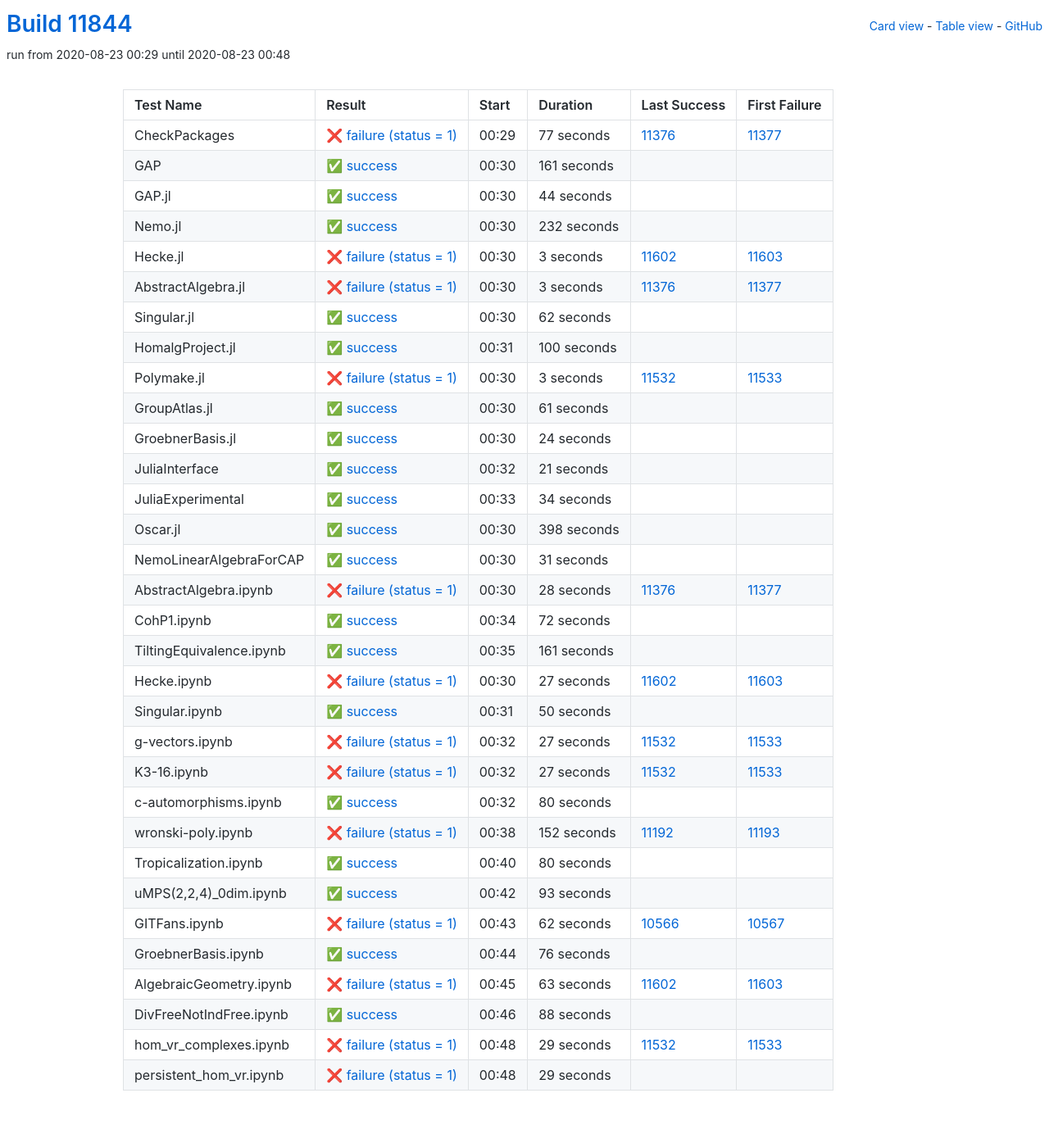
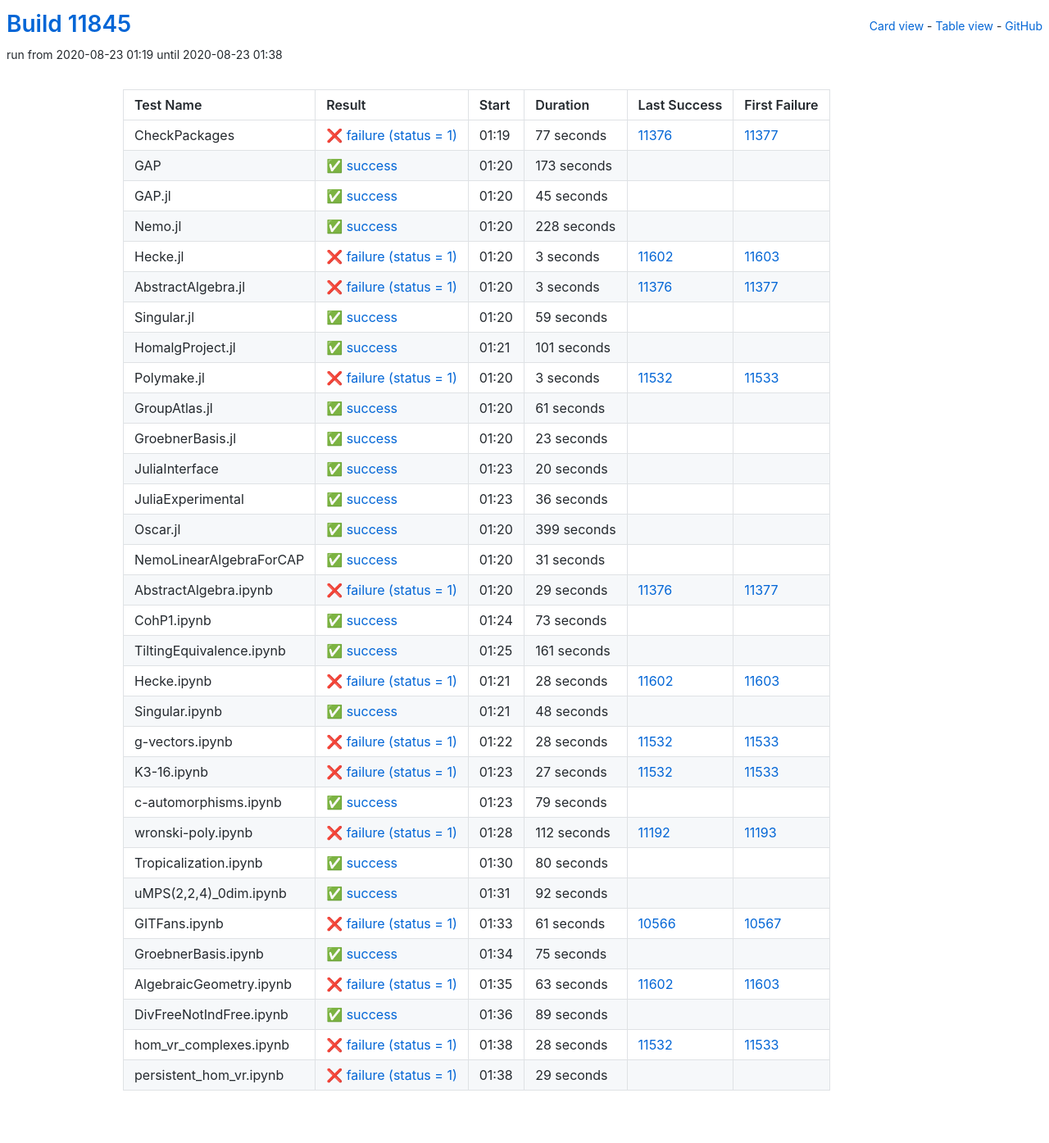
Before and after one commit to oscar-system/oscar-ci-status, a Jekyll site: the page built from table.html, in a window 1280 px wide. Shown: the whole page at 82% size. Built offline with Jekyll 4.4.1, drawn with Linux system fonts in a browser that asks for light colours.

Commit message:
Build #11845

```diff
--- a/_data/ci.yml
+++ b/_data/ci.yml
@@ -1,6 +1,6 @@
 ---
-build: 11844
-build_url: https://oscarci.mathematik.uni-kl.de/job/oscar/11844/
+build: 11845
+build_url: https://oscarci.mathematik.uni-kl.de/job/oscar/11845/
 job: oscar
 organization: oscar-system
 repo: oscar-ci-status
@@ -8,8 +8,8 @@
 tests:
 - name: CheckPackages
   id: checkpackages
-  log: https://oscarci.mathematik.uni-kl.de/job/oscar/11844/artifact/logs/build-11844/CheckPackages.log
-  start: 2020-08-23 00:29
+  log: https://oscarci.mathematik.uni-kl.de/job/oscar/11845/artifact/logs/build-11845/CheckPackages.log
+  start: 2020-08-23 01:19
   success: false
   exitcode: 1
   status: failure
@@ -20,44 +20,44 @@
   first_failure_url: https://oscarci.mathematik.uni-kl.de/job/oscar/11377/
 - name: GAP
   id: gap
-  log: https://oscarci.mathematik.uni-kl.de/job/oscar/11844/artifact/logs/build-11844/GAP.log
-  start: 2020-08-23 00:30
+  log: https://oscarci.mathematik.uni-kl.de/job/oscar/11845/artifact/logs/build-11845/GAP.log
+  start: 2020-08-23 01:20
   success: true
   exitcode: 0
   status: success
-  duration: 161
+  duration: 173
   last_success: false
   last_success_url:
   first_failure: false
   first_failure_url:
 - name: GAP.jl
   id: gap-jl
-  log: https://oscarci.mathematik.uni-kl.de/job/oscar/11844/artifact/logs/build-11844/GAP.jl.log
-  start: 2020-08-23 00:30
+  log: https://oscarci.mathematik.uni-kl.de/job/oscar/11845/artifact/logs/build-11845/GAP.jl.log
+  start: 2020-08-23 01:20
   success: true
   exitcode: 0
   status: success
-  duration: 44
+  duration: 45
   last_success: false
   last_success_url:
   first_failure: false
   first_failure_url:
 - name: Nemo.jl
   id: nemo-jl
-  log: https://oscarci.mathematik.uni-kl.de/job/oscar/11844/artifact/logs/build-11844/Nemo.jl.log
-  start: 2020-08-23 00:30
+  log: https://oscarci.mathematik.uni-kl.de/job/oscar/11845/artifact/logs/build-11845/Nemo.jl.log
+  start: 2020-08-23 01:20
   success: true
   exitcode: 0
   status: success
-  duration: 232
+  duration: 228
   last_success: false
   last_success_url:
   first_failure: false
   first_failure_url:
 - name: Hecke.jl
   id: hecke-jl
-  log: https://oscarci.mathematik.uni-kl.de/job/oscar/11844/artifact/logs/build-11844/Hecke.jl.log
-  start: 2020-08-23 00:30
+  log: https://oscarci.mathematik.uni-kl.de/job/oscar/11845/artifact/logs/build-11845/Hecke.jl.log
+  start: 2020-08-23 01:20
   success: false
   exitcode: 1
   status: failure
@@ -68,8 +68,8 @@
   first_failure_url: https://oscarci.mathematik.uni-kl.de/job/oscar/11603/
 - name: AbstractAlgebra.jl
   id: abstractalgebra-jl
-  log: https://oscarci.mathematik.uni-kl.de/job/oscar/11844/artifact/logs/build-11844/AbstractAlgebra.jl.log
-  start: 2020-08-23 00:30
+  log: https://oscarci.mathematik.uni-kl.de/job/oscar/11845/artifact/logs/build-11845/AbstractAlgebra.jl.log
+  start: 2020-08-23 01:20
   success: false
   exitcode: 1
   status: failure
@@ -80,32 +80,32 @@
   first_failure_url: https://oscarci.mathematik.uni-kl.de/job/oscar/11377/
 - name: Singular.jl
   id: singular-jl
-  log: https://oscarci.mathematik.uni-kl.de/job/oscar/11844/artifact/logs/build-11844/Singular.jl.log
-  start: 2020-08-23 00:30
+  log: https://oscarci.mathematik.uni-kl.de/job/oscar/11845/artifact/logs/build-11845/Singular.jl.log
+  start: 2020-08-23 01:20
   success: true
   exitcode: 0
   status: success
-  duration: 62
+  duration: 59
   last_success: false
   last_success_url:
   first_failure: false
   first_failure_url:
 - name: HomalgProject.jl
   id: homalgproject-jl
-  log: https://oscarci.mathematik.uni-kl.de/job/oscar/11844/artifact/logs/build-11844/HomalgProject.jl.log
-  start: 2020-08-23 00:31
+  log: https://oscarci.mathematik.uni-kl.de/job/oscar/11845/artifact/logs/build-11845/HomalgProject.jl.log
+  start: 2020-08-23 01:21
   success: true
   exitcode: 0
   status: success
-  duration: 100
+  duration: 101
   last_success: false
   last_success_url:
   first_failure: false
   first_failure_url:
 - name: Polymake.jl
   id: polymake-jl
-  log: https://oscarci.mathematik.uni-kl.de/job/oscar/11844/artifact/logs/build-11844/Polymake.jl.log
-  start: 2020-08-23 00:30
+  log: https://oscarci.mathematik.uni-kl.de/job/oscar/11845/artifact/logs/build-11845/Polymake.jl.log
+  start: 2020-08-23 01:20
   success: false
   exitcode: 1
   status: failure
@@ -116,8 +116,8 @@
   first_failure_url: https://oscarci.mathematik.uni-kl.de/job/oscar/11533/
 - name: GroupAtlas.jl
   id: groupatlas-jl
-  log: https://oscarci.mathematik.uni-kl.de/job/oscar/11844/artifact/logs/build-11844/GroupAtlas.jl.log
-  start: 2020-08-23 00:30
+  log: https://oscarci.mathematik.uni-kl.de/job/oscar/11845/artifact/logs/build-11845/GroupAtlas.jl.log
+  start: 2020-08-23 01:20
   success: true
   exitcode: 0
   status: success
@@ -128,56 +128,56 @@
   first_failure_url:
 - name: GroebnerBasis.jl
   id: groebnerbasis-jl
-  log: https://oscarci.mathematik.uni-kl.de/job/oscar/11844/artifact/logs/build-11844/GroebnerBasis.jl.log
-  start: 2020-08-23 00:30
+  log: https://oscarci.mathematik.uni-kl.de/job/oscar/11845/artifact/logs/build-11845/GroebnerBasis.jl.log
+  start: 2020-08-23 01:20
   success: true
   exitcode: 0
   status: success
-  duration: 24
+  duration: 23
   last_success: false
   last_success_url:
   first_failure: false
   first_failure_url:
 - name: JuliaInterface
   id: juliainterface
-  log: https://oscarci.mathematik.uni-kl.de/job/oscar/11844/artifact/logs/build-11844/JuliaInterface.log
-  start: 2020-08-23 00:32
+  log: https://oscarci.mathematik.uni-kl.de/job/oscar/11845/artifact/logs/build-11845/JuliaInterface.log
+  start: 2020-08-23 01:23
   success: true
   exitcode: 0
   status: success
-  duration: 21
+  duration: 20
   last_success: false
   last_success_url:
   first_failure: false
   first_failure_url:
 - name: JuliaExperimental
   id: juliaexperimental
-  log: https://oscarci.mathematik.uni-kl.de/job/oscar/11844/artifact/logs/build-11844/JuliaExperimental.log
-  start: 2020-08-23 00:33
+  log: https://oscarci.mathematik.uni-kl.de/job/oscar/11845/artifact/logs/build-11845/JuliaExperimental.log
+  start: 2020-08-23 01:23
   success: true
   exitcode: 0
   status: success
-  duration: 34
+  duration: 36
   last_success: false
   last_success_url:
   first_failure: false
   first_failure_url:
 - name: Oscar.jl
   id: oscar-jl
-  log: https://oscarci.mathematik.uni-kl.de/job/oscar/11844/artifact/logs/build-11844/Oscar.jl.log
-  start: 2020-08-23 00:30
+  log: https://oscarci.mathematik.uni-kl.de/job/oscar/11845/artifact/logs/build-11845/Oscar.jl.log
+  start: 2020-08-23 01:20
   success: true
   exitcode: 0
   status: success
-  duration: 398
+  duration: 399
   last_success: false
   last_success_url:
   first_failure: false
   first_failure_url:
 - name: NemoLinearAlgebraForCAP
   id: nemolinearalgebraforcap
-  log: https://oscarci.mathematik.uni-kl.de/job/oscar/11844/artifact/logs/build-11844/NemoLinearAlgebraForCAP.log
-  start: 2020-08-23 00:30
+  log: https://oscarci.mathematik.uni-kl.de/job/oscar/11845/artifact/logs/build-11845/NemoLinearAlgebraForCAP.log
+  start: 2020-08-23 01:20
   success: true
   exitcode: 0
   status: success
@@ -188,32 +188,32 @@
   first_failure_url:
 - name: AbstractAlgebra.ipynb
   id: abstractalgebra-ipynb
-  log: https://oscarci.mathematik.uni-kl.de/job/oscar/11844/artifact/logs/build-11844/AbstractAlgebra.ipynb.log
-  start: 2020-08-23 00:30
+  log: https://oscarci.mathematik.uni-kl.de/job/oscar/11845/artifact/logs/build-11845/AbstractAlgebra.ipynb.log
+  start: 2020-08-23 01:20
   success: false
   exitcode: 1
   status: failure
-  duration: 28
+  duration: 29
   last_success: 11376
   last_success_url: https://oscarci.mathematik.uni-kl.de/job/oscar/11376/
   first_failure: 11377
   first_failure_url: https://oscarci.mathematik.uni-kl.de/job/oscar/11377/
 - name: CohP1.ipynb
   id: cohp1-ipynb
-  log: https://oscarci.mathematik.uni-kl.de/job/oscar/11844/artifact/logs/build-11844/CohP1.ipynb.log
-  start: 2020-08-23 00:34
+  log: https://oscarci.mathematik.uni-kl.de/job/oscar/11845/artifact/logs/build-11845/CohP1.ipynb.log
+  start: 2020-08-23 01:24
   success: true
   exitcode: 0
   status: success
-  duration: 72
+  duration: 73
   last_success: false
   last_success_url:
   first_failure: false
   first_failure_url:
 - name: TiltingEquivalence.ipynb
   id: tiltingequivalence-ipynb
-  log: https://oscarci.mathematik.uni-kl.de/job/oscar/11844/artifact/logs/build-11844/TiltingEquivalence.ipynb.log
-  start: 2020-08-23 00:35
+  log: https://oscarci.mathematik.uni-kl.de/job/oscar/11845/artifact/logs/build-11845/TiltingEquivalence.ipynb.log
+  start: 2020-08-23 01:25
   success: true
   exitcode: 0
   status: success
@@ -224,44 +224,44 @@
   first_failure_url:
 - name: Hecke.ipynb
   id: hecke-ipynb
-  log: https://oscarci.mathematik.uni-kl.de/job/oscar/11844/artifact/logs/build-11844/Hecke.ipynb.log
-  start: 2020-08-23 00:30
+  log: https://oscarci.mathematik.uni-kl.de/job/oscar/11845/artifact/logs/build-11845/Hecke.ipynb.log
+  start: 2020-08-23 01:21
   success: false
   exitcode: 1
   status: failure
-  duration: 27
+  duration: 28
   last_success: 11602
   last_success_url: https://oscarci.mathematik.uni-kl.de/job/oscar/11602/
   first_failure: 11603
   first_failure_url: https://oscarci.mathematik.uni-kl.de/job/oscar/11603/
 - name: Singular.ipynb
   id: singular-ipynb
-  log: https://oscarci.mathematik.uni-kl.de/job/oscar/11844/artifact/logs/build-11844/Singular.ipynb.log
-  start: 2020-08-23 00:31
+  log: https://oscarci.mathematik.uni-kl.de/job/oscar/11845/artifact/logs/build-11845/Singular.ipynb.log
+  start: 2020-08-23 01:21
   success: true
   exitcode: 0
   status: success
-  duration: 50
+  duration: 48
   last_success: false
   last_success_url:
   first_failure: false
   first_failure_url:
 - name: g-vectors.ipynb
   id: g-vectors-ipynb
-  log: https://oscarci.mathematik.uni-kl.de/job/oscar/11844/artifact/logs/build-11844/g-vectors.ipynb.log
-  start: 2020-08-23 00:32
+  log: https://oscarci.mathematik.uni-kl.de/job/oscar/11845/artifact/logs/build-11845/g-vectors.ipynb.log
+  start: 2020-08-23 01:22
   success: false
   exitcode: 1
   status: failure
-  duration: 27
+  duration: 28
   last_success: 11532
   last_success_url: https://oscarci.mathematik.uni-kl.de/job/oscar/11532/
   first_failure: 11533
   first_failure_url: https://oscarci.mathematik.uni-kl.de/job/oscar/11533/
 - name: K3-16.ipynb
   id: k3-16-ipynb
-  log: https://oscarci.mathematik.uni-kl.de/job/oscar/11844/artifact/logs/build-11844/K3-16.ipynb.log
-  start: 2020-08-23 00:32
+  log: https://oscarci.mathematik.uni-kl.de/job/oscar/11845/artifact/logs/build-11845/K3-16.ipynb.log
+  start: 2020-08-23 01:23
   success: false
   exitcode: 1
   status: failure
@@ -272,32 +272,32 @@
   first_failure_url: https://oscarci.mathematik.uni-kl.de/job/oscar/11533/
 - name: c-automorphisms.ipynb
   id: c-automorphisms-ipynb
-  log: https://oscarci.mathematik.uni-kl.de/job/oscar/11844/artifact/logs/build-11844/c-automorphisms.ipynb.log
-  start: 2020-08-23 00:32
+  log: https://oscarci.mathematik.uni-kl.de/job/oscar/11845/artifact/logs/build-11845/c-automorphisms.ipynb.log
+  start: 2020-08-23 01:23
   success: true
   exitcode: 0
   status: success
-  duration: 80
+  duration: 79
   last_success: false
   last_success_url:
   first_failure: false
   first_failure_url:
 - name: wronski-poly.ipynb
   id: wronski-poly-ipynb
-  log: https://oscarci.mathematik.uni-kl.de/job/oscar/11844/artifact/logs/build-11844/wronski-poly.ipynb.log
-  start: 2020-08-23 00:38
+  log: https://oscarci.mathematik.uni-kl.de/job/oscar/11845/artifact/logs/build-11845/wronski-poly.ipynb.log
+  start: 2020-08-23 01:28
   success: false
   exitcode: 1
   status: failure
-  duration: 152
+  duration: 112
   last_success: 11192
   last_success_url: https://oscarci.mathematik.uni-kl.de/job/oscar/11192/
   first_failure: 11193
   first_failure_url: https://oscarci.mathematik.uni-kl.de/job/oscar/11193/
 - name: Tropicalization.ipynb
   id: tropicalization-ipynb
-  log: https://oscarci.mathematik.uni-kl.de/job/oscar/11844/artifact/logs/build-11844/Tropicalization.ipynb.log
-  start: 2020-08-23 00:40
+  log: https://oscarci.mathematik.uni-kl.de/job/oscar/11845/artifact/logs/build-11845/Tropicalization.ipynb.log
+  start: 2020-08-23 01:30
   success: true
   exitcode: 0
   status: success
@@ -308,44 +308,44 @@
   first_failure_url:
 - name: uMPS(2,2,4)_0dim.ipynb
   id: umps-2-2-4-0dim-ipynb
-  log: https://oscarci.mathematik.uni-kl.de/job/oscar/11844/artifact/logs/build-11844/uMPS-2-2-4-_0dim.ipynb.log
-  start: 2020-08-23 00:42
+  log: https://oscarci.mathematik.uni-kl.de/job/oscar/11845/artifact/logs/build-11845/uMPS-2-2-4-_0dim.ipynb.log
+  start: 2020-08-23 01:31
   success: true
   exitcode: 0
   status: success
-  duration: 93
+  duration: 92
   last_success: false
   last_success_url:
   first_failure: false
   first_failure_url:
 - name: GITFans.ipynb
   id: gitfans-ipynb
-  log: https://oscarci.mathematik.uni-kl.de/job/oscar/11844/artifact/logs/build-11844/GITFans.ipynb.log
-  start: 2020-08-23 00:43
+  log: https://oscarci.mathematik.uni-kl.de/job/oscar/11845/artifact/logs/build-11845/GITFans.ipynb.log
+  start: 2020-08-23 01:33
   success: false
   exitcode: 1
   status: failure
-  duration: 62
+  duration: 61
   last_success: 10566
   last_success_url: https://oscarci.mathematik.uni-kl.de/job/oscar/10566/
   first_failure: 10567
   first_failure_url: https://oscarci.mathematik.uni-kl.de/job/oscar/10567/
 - name: GroebnerBasis.ipynb
   id: groebnerbasis-ipynb
-  log: https://oscarci.mathematik.uni-kl.de/job/oscar/11844/artifact/logs/build-11844/GroebnerBasis.ipynb.log
-  start: 2020-08-23 00:44
+  log: https://oscarci.mathematik.uni-kl.de/job/oscar/11845/artifact/logs/build-11845/GroebnerBasis.ipynb.log
+  start: 2020-08-23 01:34
   success: true
   exitcode: 0
   status: success
-  duration: 76
+  duration: 75
   last_success: false
   last_success_url:
   first_failure: false
   first_failure_url:
 - name: AlgebraicGeometry.ipynb
   id: algebraicgeometry-ipynb
-  log: https://oscarci.mathematik.uni-kl.de/job/oscar/11844/artifact/logs/build-11844/AlgebraicGeometry.ipynb.log
-  start: 2020-08-23 00:45
+  log: https://oscarci.mathematik.uni-kl.de/job/oscar/11845/artifact/logs/build-11845/AlgebraicGeometry.ipynb.log
+  start: 2020-08-23 01:35
   success: false
   exitcode: 1
   status: failure
@@ -356,32 +356,32 @@
   first_failure_url: https://oscarci.mathematik.uni-kl.de/job/oscar/11603/
 - name: DivFreeNotIndFree.ipynb
   id: divfreenotindfree-ipynb
-  log: https://oscarci.mathematik.uni-kl.de/job/oscar/11844/artifact/logs/build-11844/DivFreeNotIndFree.ipynb.log
-  start: 2020-08-23 00:46
+  log: https://oscarci.mathematik.uni-kl.de/job/oscar/11845/artifact/logs/build-11845/DivFreeNotIndFree.ipynb.log
+  start: 2020-08-23 01:36
   success: true
   exitcode: 0
   status: success
-  duration: 88
+  duration: 89
   last_success: false
   last_success_url:
   first_failure: false
   first_failure_url:
 - name: hom_vr_complexes.ipynb
   id: hom-vr-complexes-ipynb
-  log: https://oscarci.mathematik.uni-kl.de/job/oscar/11844/artifact/logs/build-11844/hom_vr_complexes.ipynb.log
-  start: 2020-08-23 00:48
+  log: https://oscarci.mathematik.uni-kl.de/job/oscar/11845/artifact/logs/build-11845/hom_vr_complexes.ipynb.log
+  start: 2020-08-23 01:38
   success: false
   exitcode: 1
   status: failure
-  duration: 29
+  duration: 28
   last_success: 11532
   last_success_url: https://oscarci.mathematik.uni-kl.de/job/oscar/11532/
   first_failure: 11533
   first_failure_url: https://oscarci.mathematik.uni-kl.de/job/oscar/11533/
 - name: persistent_hom_vr.ipynb
   id: persistent-hom-vr-ipynb
-  log: https://oscarci.mathematik.uni-kl.de/job/oscar/11844/artifact/logs/build-11844/persistent_hom_vr.ipynb.log
-  start: 2020-08-23 00:48
+  log: https://oscarci.mathematik.uni-kl.de/job/oscar/11845/artifact/logs/build-11845/persistent_hom_vr.ipynb.log
+  start: 2020-08-23 01:38
   success: false
   exitcode: 1
   status: failure
```
Also changed, not shown: README.md.
